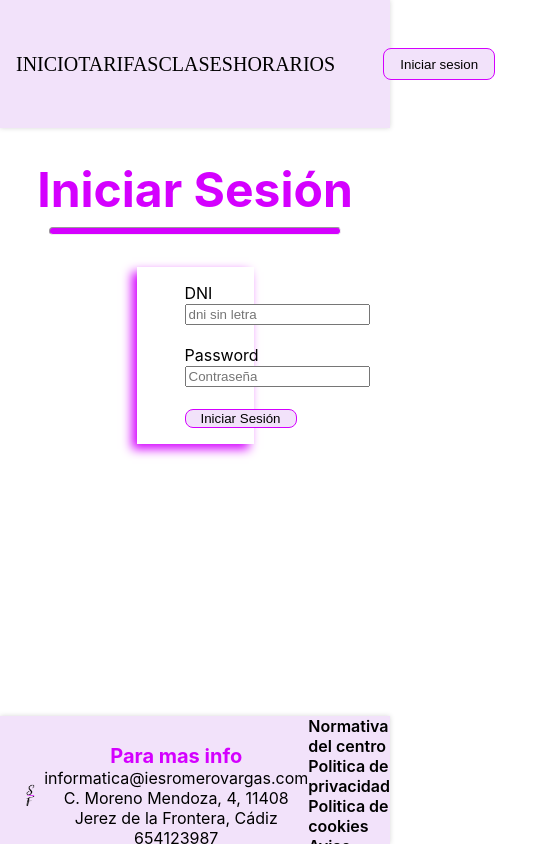
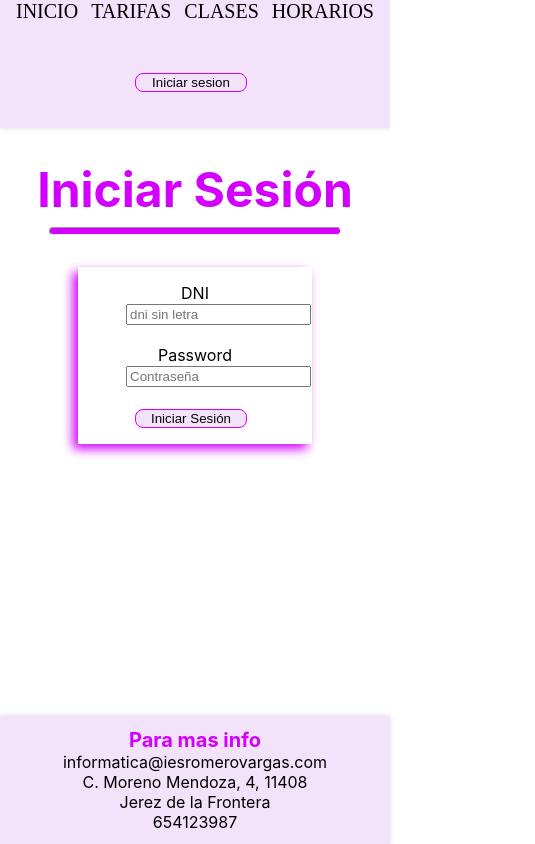
Before and after one commit to daviip/ProyectoFinal, a Next.js app in the folder sherry-front/: page /inicio in a window 390 px wide. Shown: the whole page, 535 px wide, since content can reach past the window. Built offline with nearby package versions, Linux system fonts and the light colour scheme.

Commit message:
Haciendolo responsive

```diff
--- a/sherry-front/components/Footer.js
+++ b/sherry-front/components/Footer.js
@@ -6,15 +6,15 @@ import styles from "../styles/Home.module.css";
 export const Footer = () => {
   return (
     <div className={styles.containerFooter}>
-      <div className={styles.image}>
+      {/* <div className={styles.image}>
         <Image src={Logo} width={130} height={120} alt="img" />
-      </div>
+      </div> */}
       <div className={styles.info}>
         <span className={styles.parainfo}>Para mas info</span>
         <br />
         <span>informatica@iesromerovargas.com</span>
         <br />
-        <span>C. Moreno Mendoza, 4, 11408 Jerez de la Frontera, Cádiz</span>
+        <span>C. Moreno Mendoza, 4, 11408 Jerez de la Frontera</span>
         <br />
         <span>654123987</span>
       </div>
--- a/sherry-front/components/Header.js
+++ b/sherry-front/components/Header.js
@@ -2,22 +2,9 @@ import Image from "next/image";
 import Logo from "../public/logo.png";
 import Link from "next/link";
 import styles from "../styles/Home.module.css";
-import { useEffect, useState } from "react";
+import { Logeo } from "./Logeo";
 
 export const Header = () => {
-  const [isLogged, setIsLogged] = useState(false);
-
-  const handleLogout = () => {
-    localStorage.removeItem("token");
-    window.location = "/";
-  };
-
-  useEffect(() => {
-    window.localStorage.getItem("token")
-      ? setIsLogged(true)
-      : setIsLogged(false);
-  }, [isLogged]);
-
   return (
     <div className={styles.containerHeader}>
       <div className={styles.image}>
@@ -37,26 +24,7 @@ export const Header = () => {
           <Link href="/horarios">Horarios</Link>
         </div>
       </div>
-      <div className={styles.login}>
-        {isLogged ? (
-          <>
-            <Link href="/perfil" passHref>
-              <button className={styles.loginB}>Mi perfil</button>
-            </Link>
-            <Link href="/" passHref>
-              <button className={styles.loginB} onClick={handleLogout}>
-                Cerrar sesion
-              </button>
-            </Link>
-          </>
-        ) : (
-          <>
-            <Link href="/inicio" passHref>
-              <button className={styles.loginB}>Iniciar sesion</button>
-            </Link>
-          </>
-        )}
-      </div>
+      <Logeo />
     </div>
   );
 };
--- /dev/null
+++ b/sherry-front/components/Logeo.js
@@ -0,0 +1,42 @@
+import Link from "next/link";
+import styles from "../styles/Home.module.css";
+import { useEffect, useState } from "react";
+
+export const Logeo = () => {
+  const [isLogged, setIsLogged] = useState(false);
+
+  const handleLogout = () => {
+    localStorage.removeItem("token");
+    window.location = "/";
+  };
+
+  useEffect(() => {
+    window.localStorage.getItem("token")
+      ? setIsLogged(true)
+      : setIsLogged(false);
+  }, [isLogged]);
+
+  return (
+    <div className={styles.login}>
+      {isLogged ? (
+        <div className={styles.pepe}>
+          <Link href="/perfil" passHref>
+            <button className={styles.loginB}>Mi perfil</button>
+          </Link>
+          <Link href="/" passHref>
+            <button className={styles.loginB} onClick={handleLogout}>
+              Cerrar sesion
+            </button>
+          </Link>
+        </div>
+      ) : (
+        <div className={styles.pepe}>
+
+          <Link href="/inicio" passHref>
+            <button className={styles.loginB}>Iniciar sesion</button>
+          </Link>
+        </div>
+      )}
+    </div>
+  );
+};
--- a/sherry-front/components/Prices.js
+++ b/sherry-front/components/Prices.js
@@ -16,7 +16,7 @@ export const Prices = ({ data, all }) => {
       <hr className={styles.separador} />
       <div className={styles.prices}>
         {tarifa3.map((item) => (
-          <div className={styles.box} key={item._id}>
+          <div className={styles.boxT} key={item._id}>
             <Image src={Logo} width={100} height={90} alt="img"/>
             <p>
               <strong>{item.nombre}</strong>
--- a/sherry-front/pages/clases/[id].js
+++ b/sherry-front/pages/clases/[id].js
@@ -45,7 +45,7 @@ export default function Class({ data }) {
       <div>
         <Header />
         <div>
-          <h1 className={styles.title}>Clases</h1>
+          <h1 className={styles.title}>{data.nombre}</h1>
           <hr className={styles.separador} />
           <div className={styles.porClases}>
             <Image
@@ -55,8 +55,7 @@ export default function Class({ data }) {
               alt="img"
               className={styles.porClases1}
             />
-            <div className={styles.porClases1}>
-              <h2>{data.nombre}</h2>
+            <div className={styles.porClases2}>
               <p>Intensidad: {data.intensidad}</p>
               <p>{data.descripcion}</p>
             </div>
--- a/sherry-front/pages/inicio.js
+++ b/sherry-front/pages/inicio.js
@@ -43,6 +43,7 @@ export default function Inicio() {
             placeholder="dni sin letra"
             onChange={(e) => setDni(e.target.value)}
             required
+            className={styles.dni}
           />
           <br></br>
           <br></br>
--- a/sherry-front/styles/Home.module.css
+++ b/sherry-front/styles/Home.module.css
@@ -5,6 +5,7 @@
   grid-template-rows: 1fr;
   background-color: #f2e2fa;
   box-shadow: 0px 0px 5px #00000029;
+  width: 100%;
 }
 
 .image {
@@ -43,6 +44,15 @@
 }
 
 .box {
+  width: 20rem;
+  margin: 2rem;
+  box-shadow: #f2e2fa 0px 0px 5px;
+  border-radius: 0.5rem;
+  font-size: large;
+  background-color: #f2e2fa;
+}
+
+.boxT {
   width: 20rem;
   margin: 2rem;
   box-shadow: #f2e2fa 0px 0px 5px;
@@ -107,6 +117,9 @@
   bottom: 0;
   width: 100%;
 }
+.info {
+  grid-column-start: 2;
+}
 
 .parainfo {
   font-size: 1.25rem;
@@ -168,6 +181,11 @@
   font-size: large;
 }
 
+.porClases2 {
+  width: 40%;
+  font-size: large;
+}
+
 .login {
   display: flex;
   justify-content: right;
@@ -190,7 +208,7 @@
 }
 
 .inicio {
-  width: 30%;
+  width: 60%;
   margin-top: 2rem;
   margin-inline: auto;
   box-shadow: rgb(212, 0, 255) -5px 5px 10px;
@@ -210,7 +228,7 @@
   justify-content: space-around;
   margin-left: 20rem;
   margin-right: 10rem;
-  margin-top : 2rem;
+  margin-top: 2rem;
 }
 
 .containerForm {
@@ -255,52 +273,135 @@
   color: rgb(212, 0, 255);
 }
 
-.marginn{
+.marginn {
   margin-left: 2rem;
   margin-bottom: 10rem;
 }
 
-.colorR{
+.colorR {
   background-color: rgba(255, 0, 0, 0.422);
   border-radius: 8px;
 }
 
-.colorV{
+.colorV {
   background-color: rgba(0, 255, 0, 0.422);
   border-radius: 8px;
 }
 
-.colorA{
+.colorA {
   background-color: rgba(255, 255, 0, 0.422);
   border-radius: 8px;
 }
 
-.colorO{
+.colorO {
   background-color: rgba(255, 166, 0, 0.422);
   border-radius: 8px;
 }
 
-.pruebame{
-  background-image:url("https://www.purefitness.es/profesional/wp-content/uploads/maquinas-para-gimnasios.jpg");
+.pruebame {
+  background-image: url("https://www.purefitness.es/profesional/wp-content/uploads/maquinas-para-gimnasios.jpg");
   padding: 1rem;
   background-size: cover;
   background-position: 50%;
 }
 
-.borrar{
+.borrar {
   cursor: pointer;
 }
 
-.botonera{
+.botonera {
   padding-top: 1rem;
   padding-bottom: 1rem;
 }
 
-.margen{
+.margen {
   margin-left: 2rem;
   margin-bottom: 10rem;
 }
 
-.margen2{
+.margen2 {
   margin-left: 2rem;
 }
+
+.dni{
+  -moz-appearance:textfield;
+}
+
+@media screen and (max-width: 600px) {
+  .containerHeader {
+    display: grid;
+    grid-template-columns: 1fr;
+    grid-template-rows: 1fr 1fr;
+  }
+
+  .nav {
+    margin-left: 1rem;
+    margin-right: 1rem;
+  }
+
+  .pepe {
+    margin-left: auto;
+    margin-right: auto;
+  }
+
+  .image {
+    display: none;
+  }
+
+  .prices {
+    display: grid;
+    grid-template-columns: 1fr;
+    text-align: center;
+    margin: 1rem;
+    justify-items: center;
+    margin: auto;
+  }
+
+  .containerFooter {
+    height: 8rem;
+    background-color: #f2e2fa;
+    box-shadow: 0px 0px 5px #00000029;
+    font-size: 1rem;
+    position: fixed;
+    bottom: 0;
+  }
+
+  .interes {
+    display: none;
+  }
+
+  .prices {
+    margin-bottom: 10rem;
+  }
+
+  .porClases {
+    display: grid;
+    margin-left: 1rem;
+    margin-right: 1rem;
+  }
+
+  .porClases1 {
+    width: auto;
+  }
+
+  .porClases2 {
+    width: auto;
+    margin-bottom: 8rem;
+  }
+
+  .table{
+    display: none;
+  }
+  .containerForm{
+    margin-left:1rem ;
+    margin-right: 1rem;
+  }
+
+  .perfil {
+    display: flex;
+    justify-content: right;
+    margin-left: 1rem;
+    margin-right: 1rem;
+    margin-bottom: 8rem;
+  }
+}
```
Also changed, not shown: sherry-front/components/PerfilUser.js (indentation only).
